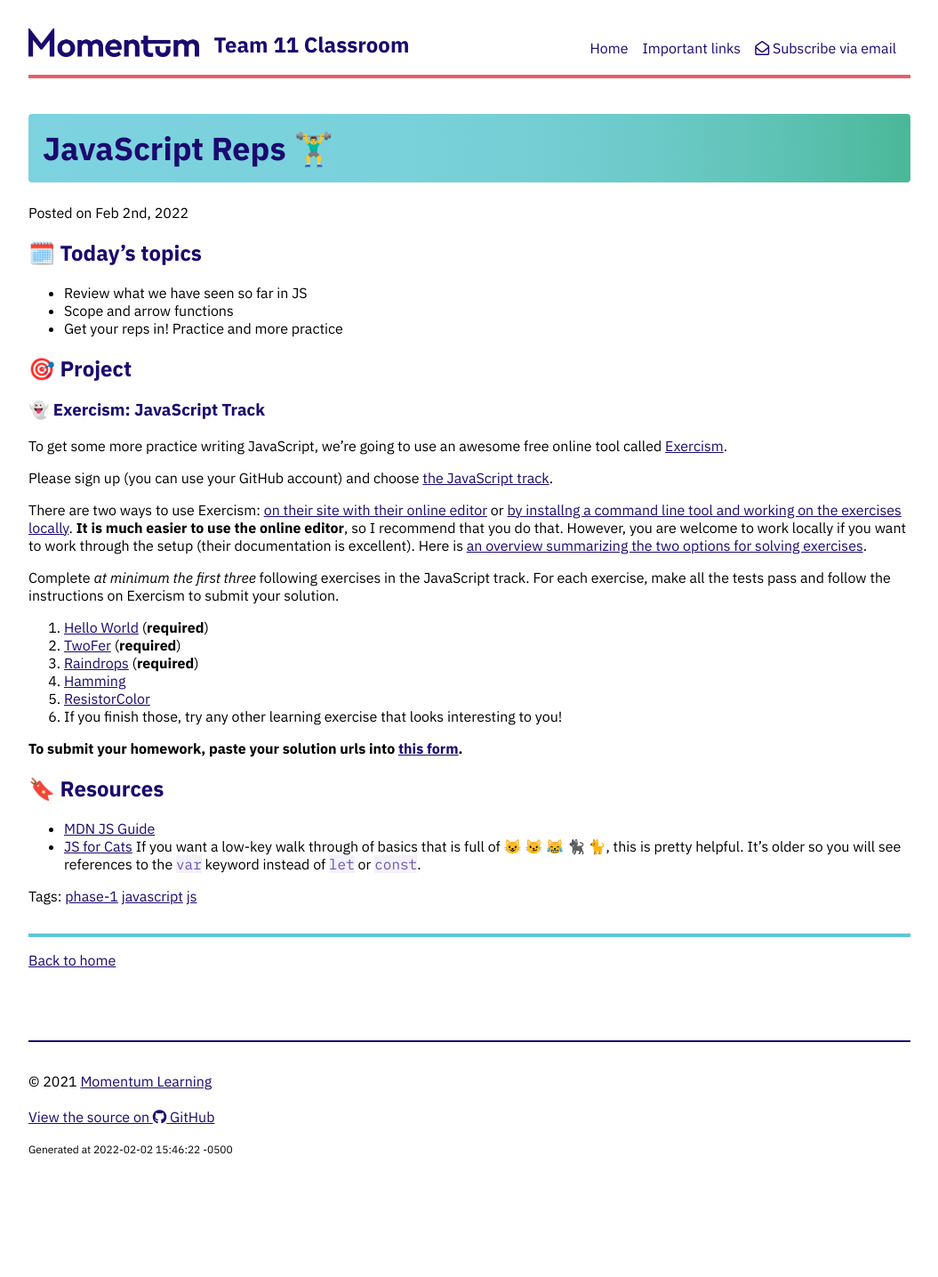
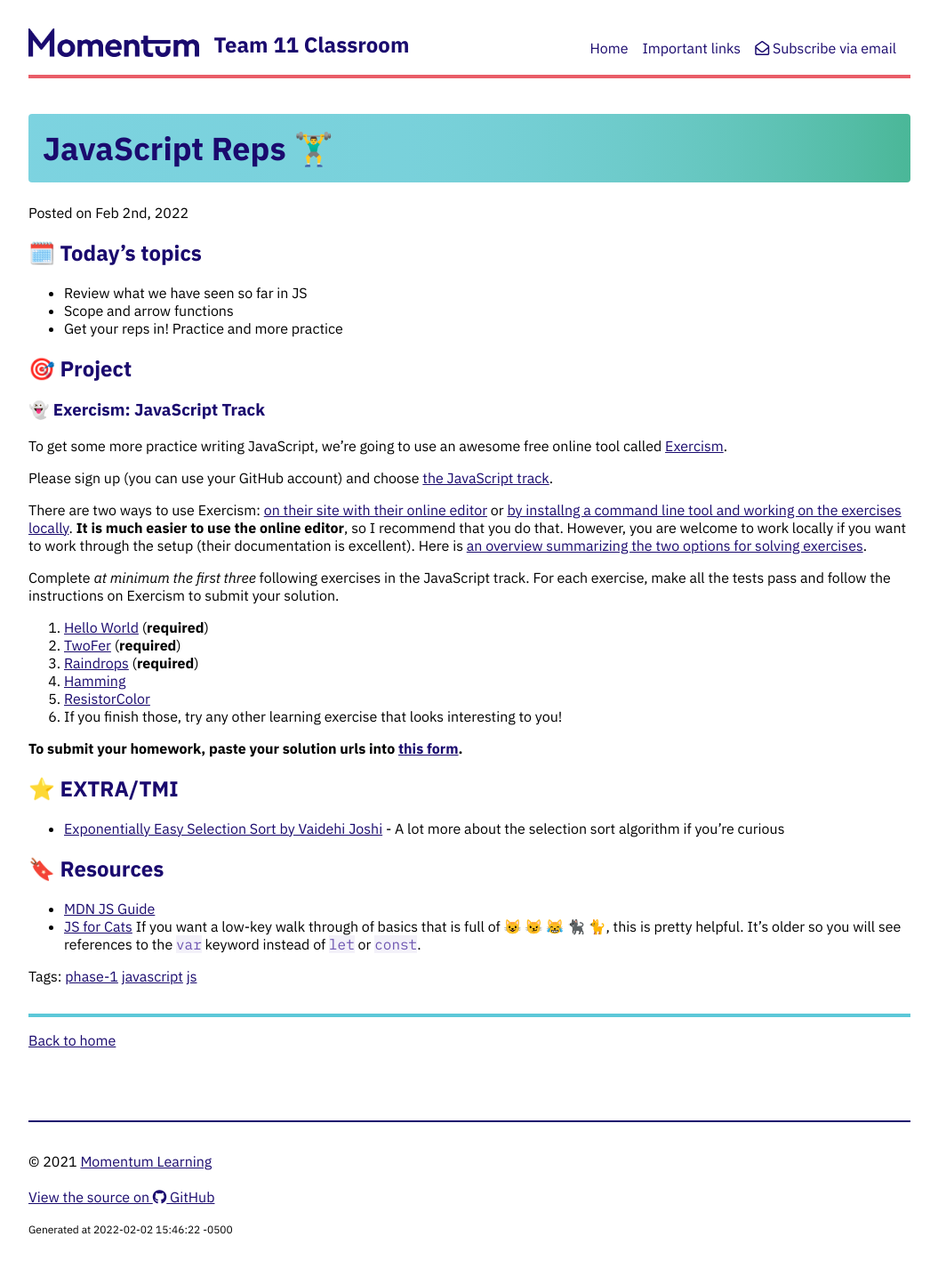
Before and after one commit to Momentum-Team-15/momentum-team-15.github.io, a Jekyll site: the page built from _posts/2022-02-02-more-js.md, in a window 1280 px wide. Shown: the whole page at 89% size, without its empty margins (112-1167 px from the left). Built offline with Jekyll 4.4.1, drawn with Linux system fonts in a browser that asks for light colours; nearby versions of some CDN libraries; before the commit the page ends 1345 px from its top, so only the background shows below that.

Commit message:
Add one more link

```diff
--- a/_posts/2022-02-02-more-js.md
+++ b/_posts/2022-02-02-more-js.md
@@ -31,6 +31,11 @@ Complete _at minimum the first three_ following exercises in the JavaScript trac
 
 **To submit your homework, paste your solution urls into [this form](https://forms.gle/3eYk9E9t2cj4SoZs8).**
 
+
+## ⭐ EXTRA/TMI
+
+- [Exponentially Easy Selection Sort by Vaidehi Joshi](https://medium.com/basecs/exponentially-easy-selection-sort-d7a34292b049) - A lot more about the selection sort algorithm if you're curious
+
 ## 🔖 Resources
 
 - [MDN JS Guide](https://developer.mozilla.org/en-US/docs/Web/JavaScript)
```
